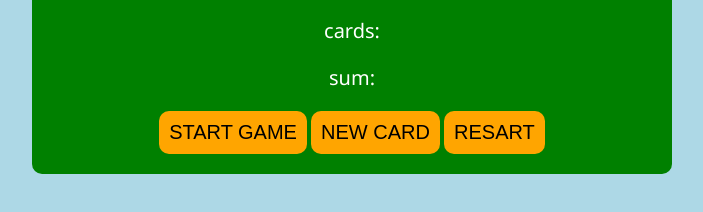
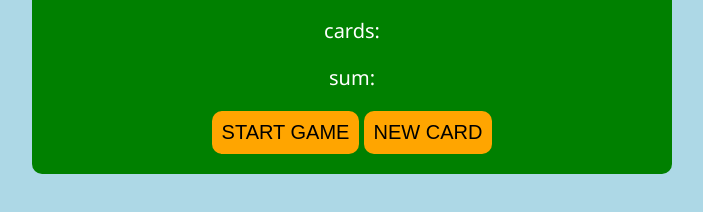
Before and after one commit to Danielambrose-web/Black-Jack-Game, a plain HTML site: page index.html in a window 1280 px wide. Shown: the part 380-592 px from the top of the page, without its empty margins (288-991 px from the left). Drawn offline with Linux system fonts and the light colour scheme.

Commit message:
remove the reset and move on

```diff
--- a/index.html
+++ b/index.html
@@ -17,7 +17,6 @@
 
         <button id="start-btn" onclick="startGame()">START GAME</button>
         <button id="newCard" onclick="newCard()">NEW CARD</button>
-        <button id="reset" onclick="reset()">RESART</button>
     </div>
 
 
```
